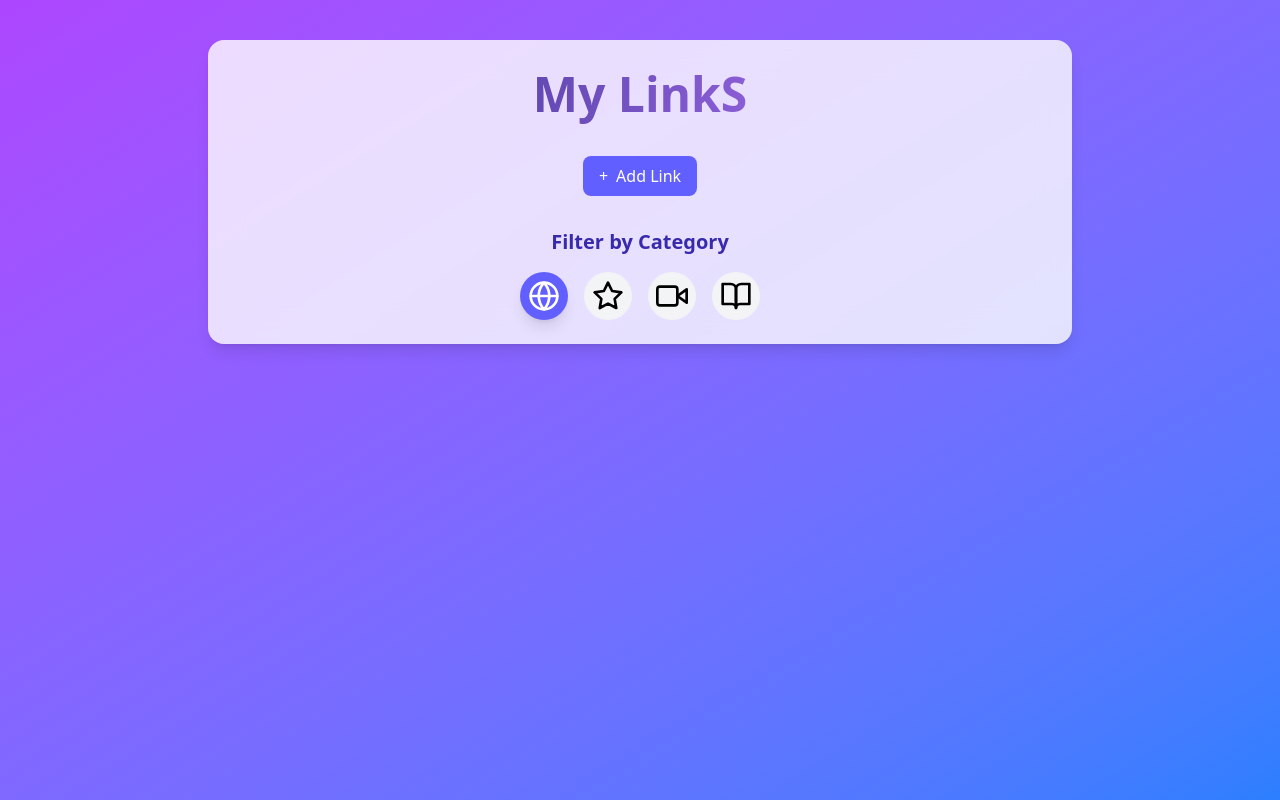
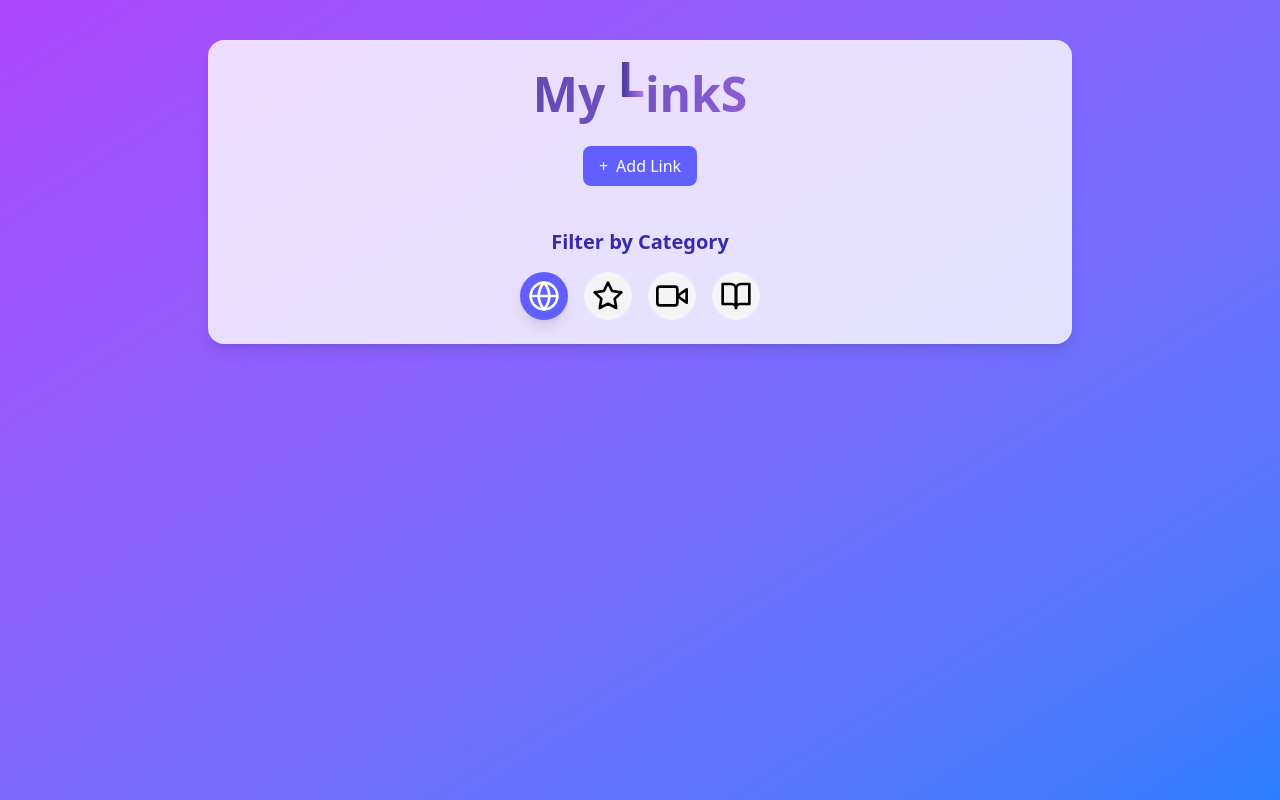
Before and after one commit to KrzyKerlin/LinkS, a Vue app in the folder frontend/: page / in a window 1280 px wide. Built offline with nearby package versions, Linux system fonts and the light colour scheme.

Commit message:
style: add animations in the main container

```diff
--- a/frontend/src/components/LinkManager.vue
+++ b/frontend/src/components/LinkManager.vue
@@ -3,10 +3,10 @@
         <div class="container mx-auto max-w-4xl px-4">
             <div class="bg-white/80 backdrop-blur-lg rounded-2xl shadow-lg p-6">
                 <h1 class="text-5xl font-extrabold text-center mb-8 bg-gradient-to-r from-indigo-900 to-purple-400 bg-clip-text text-transparent leading-tight">
-                My LinkS
+                My <span class="animate-bounce inline-block bg-gradient-to-r from-indigo-900 to-purple-400 bg-clip-text text-transparent">L</span>inkS
                 </h1>
                     <div class="flex justify-center">
-                        <button @click="openAddLinkModal" class="px-4 py-2 bg-indigo-500 text-white rounded-lg hover:bg-gradient-to-br from-purple-500 to-blue-500 transition-colors flex items-center space-x-2 cursor-pointer">
+                        <button @click="openAddLinkModal" class="px-4 py-2 bg-indigo-500 text-white rounded-lg hover:bg-gradient-to-br from-purple-500 to-blue-500 transition-colors flex items-center space-x-2 cursor-pointer animate-bounce">
                             <span>+</span> <span>Add Link</span>
                         </button>
                     </div>
@@ -71,7 +71,7 @@
                 <a :href="link.url" target="_blank" class="text-md text-indigo-500 hover:font-bold truncate flex items-center justify-center mb-4">
                     <span class="truncate">{{ link.url }}</span>
                 </a>
-                <div class="link-actions mt-auto flex justify-center gap-4 mt-4">
+                <div class="link-actions flex justify-center gap-4 mt-4">
                     <button @click="toggleFavorite(link.id)" class="p-2 rounded-full bg-gray-100 text-gray-500 hover:text-white transition-colors duration-200 flex items-center justify-center w-8 h-8 cursor-pointer" aria-label="Toggle favorite">
                         <svg xmlns="http://www.w3.org/2000/svg" class="h-4 w-4" fill="none" viewBox="0 0 24 24" stroke="currentColor" :class="{'text-yellow-500 fill-current': link.favorite}"> <path stroke-linecap="round" stroke-linejoin="round" stroke-width="2" d="M11.049 2.927c.3-.921 1.603-.921 1.902 0l1.519 4.674a1 1 0 00.95.69h4.915c.969 0 1.371 1.24.588 1.81l-3.976 2.888a1 1 0 00-.363 1.118l1.518 4.674c.3.922-.755 1.688-1.538 1.118l-3.976-2.888a1 1 0 00-1.176 0l-3.976 2.888c-.783.57-1.838-.197-1.538-1.118l1.518-4.674a1 1 0 00-.363-1.118l-3.976-2.888c-.784-.57-.38-1.81.588-1.81h4.914a1 1 0 00.951-.69l1.519-4.674z" />
                         </svg>
```
